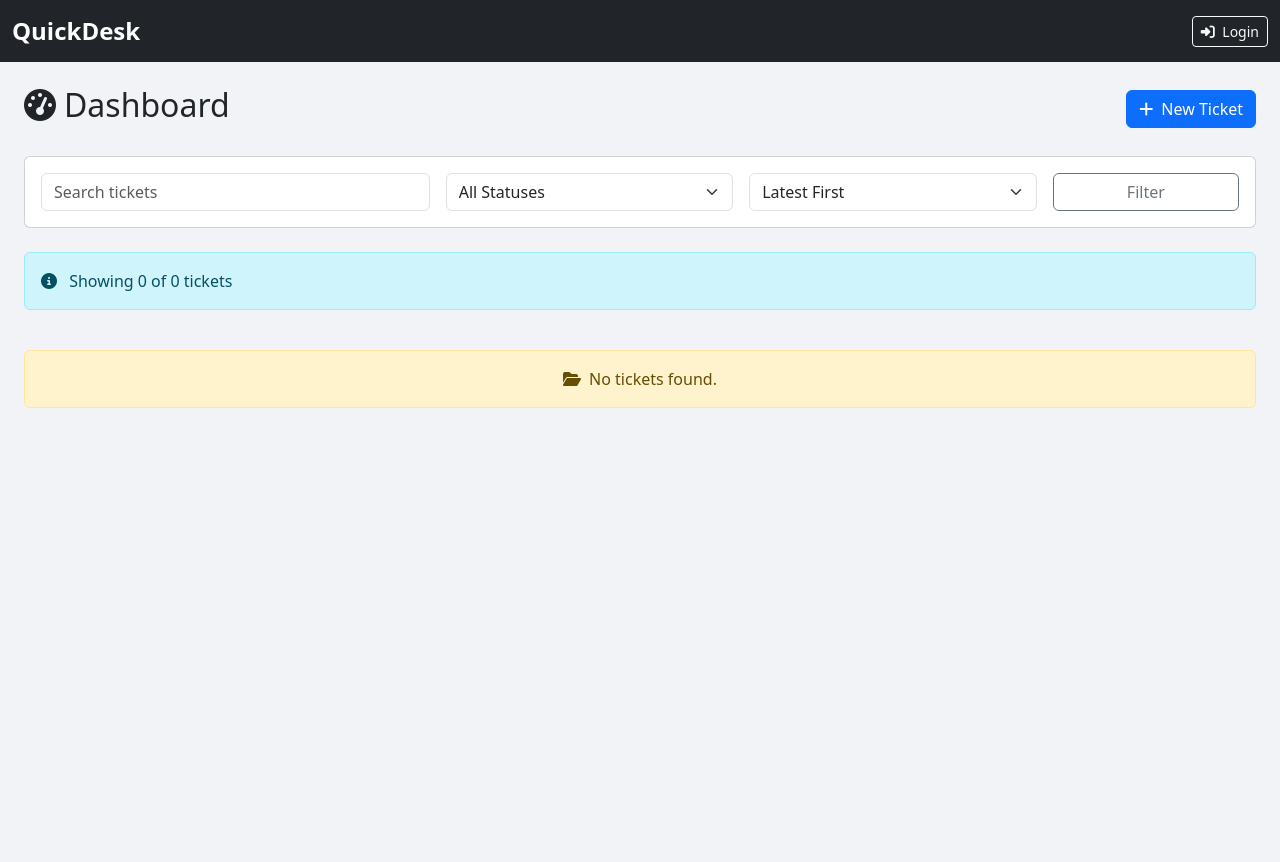
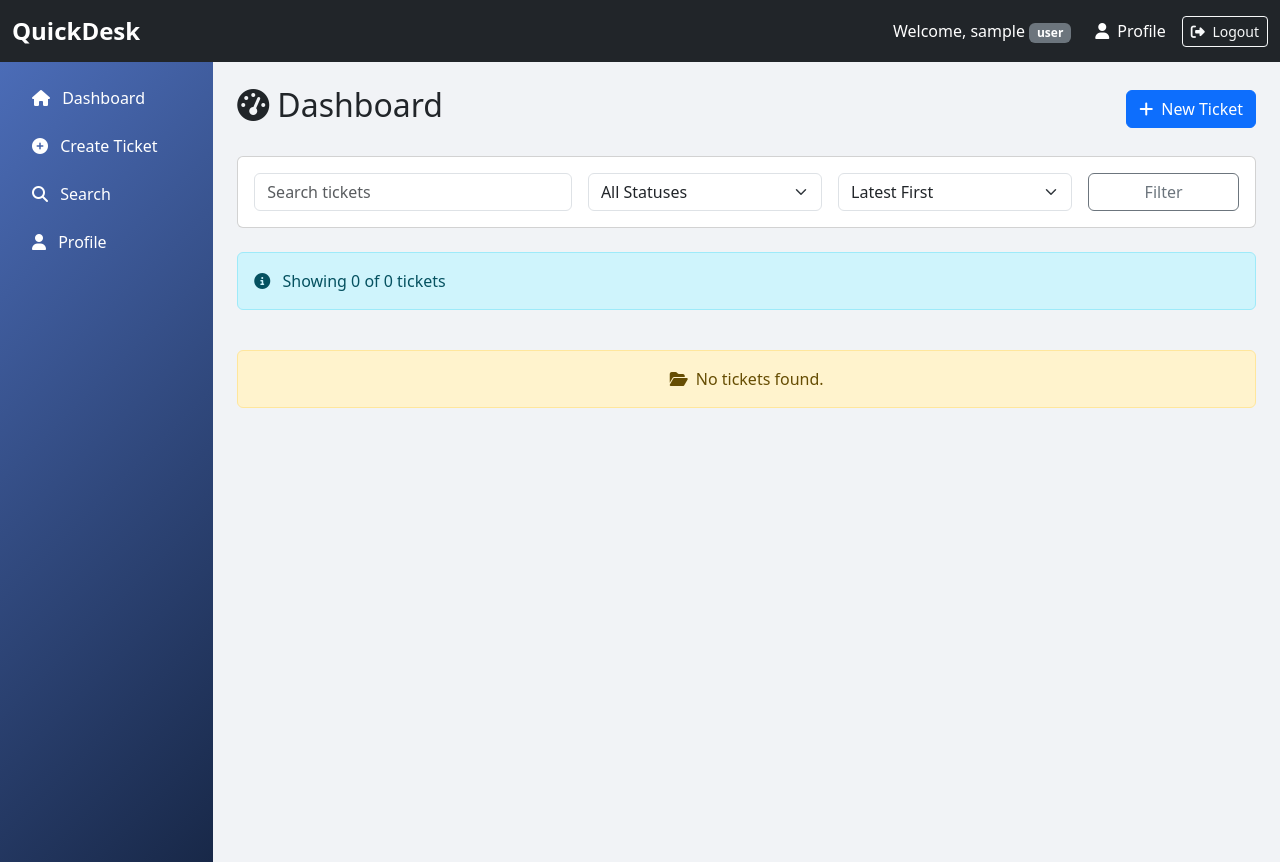
Before and after one commit to sujalpatel0510/QuickDesk, a Flask app: page /dashboard in a window 1280 px wide. Run offline with Flask 3, Linux system fonts and the light colour scheme; the visitor is signed in with stand-in values (Sample User, id 1); data that the repository does not hold is empty; some libraries are stand-ins or nearby versions.

Commit message:
profile page created.

```diff
--- a/app.py
+++ b/app.py
@@ -18,15 +18,19 @@
 login_manager.login_view = 'login'
 login_manager.init_app(app)
 
+
 # User Model
 class User(UserMixin, db.Model):
     id = db.Column(db.Integer, primary_key=True)
     username = db.Column(db.String(20), unique=True, nullable=False)
     email = db.Column(db.String(120), unique=True, nullable=False)
-    password = db.Column(db.String(60), nullable=False)
+    password = db.Column(db.String(255), nullable=False)
     role = db.Column(db.String(20), default='user')
+    created_at = db.Column(db.DateTime, default=datetime.utcnow)
 
-    tickets = db.relationship('Ticket', back_populates='user')
+    tickets = db.relationship('Ticket', back_populates='user', cascade='all, delete-orphan')
+    comments = db.relationship('Comment', back_populates='user', cascade='all, delete-orphan')
+
 
 # Ticket Model
 class Ticket(db.Model):
@@ -35,15 +39,91 @@
     description = db.Column(db.Text, nullable=False)
     status = db.Column(db.String(20), default='Open')
     created_at = db.Column(db.DateTime, default=datetime.utcnow)
+    updated_at = db.Column(db.DateTime, default=datetime.utcnow, onupdate=datetime.utcnow)
+
     user_id = db.Column(db.Integer, db.ForeignKey('user.id'), nullable=False)
 
+    upvotes = db.Column(db.Integer, default=0)
+    downvotes = db.Column(db.Integer, default=0)
+
     user = db.relationship('User', back_populates='tickets')
+    comments = db.relationship('Comment', back_populates='ticket', cascade='all, delete-orphan')
+
+
+# Comment Model
+class Comment(db.Model):
+    id = db.Column(db.Integer, primary_key=True)
+    content = db.Column(db.Text, nullable=False)
+    created_at = db.Column(db.DateTime, default=datetime.utcnow)
+
+    user_id = db.Column(db.Integer, db.ForeignKey('user.id'), nullable=False)
+    ticket_id = db.Column(db.Integer, db.ForeignKey('ticket.id'), nullable=False)
+
+    user = db.relationship('User', back_populates='comments')
+    ticket = db.relationship('Ticket', back_populates='comments')
+
 
 @login_manager.user_loader
 def load_user(user_id):
     return User.query.get(int(user_id))
 
-# Dashboard
+
+# Register route
+@app.route('/register', methods=['GET', 'POST'])
+def register():
+    if current_user.is_authenticated:
+        return redirect(url_for('dashboard'))
+
+    if request.method == 'POST':
+        username = request.form['username'].strip()
+        email = request.form['email'].strip()
+        password = request.form['password']
+
+        if User.query.filter((User.username == username) | (User.email == email)).first():
+            flash('Username or Email already exists!', 'danger')
+            return redirect(url_for('register'))
+
+        hashed_password = generate_password_hash(password)
+        new_user = User(username=username, email=email, password=hashed_password)
+        db.session.add(new_user)
+        db.session.commit()
+        flash('Registered successfully. Please log in.', 'success')
+        return redirect(url_for('login'))
+
+    return render_template('register.html')
+
+
+# Login route
+@app.route('/login', methods=['GET', 'POST'])
+def login():
+    if current_user.is_authenticated:
+        return redirect(url_for('dashboard'))
+
+    if request.method == 'POST':
+        username = request.form['username'].strip()
+        password = request.form['password']
+        user = User.query.filter_by(username=username).first()
+        if user and check_password_hash(user.password, password):
+            login_user(user)
+            flash('Logged in successfully.', 'success')
+            next_page = request.args.get('next')
+            return redirect(next_page or url_for('dashboard'))
+        flash('Invalid credentials', 'danger')
+        return redirect(url_for('login'))
+
+    return render_template('login.html')
+
+
+# Logout route
+@app.route('/logout')
+@login_required
+def logout():
+    logout_user()
+    flash('You have been logged out.', 'info')
+    return redirect(url_for('login'))
+
+
+# Dashboard route
 @app.route('/dashboard')
 @login_required
 def dashboard():
@@ -53,7 +133,11 @@
     status_filter = request.args.get('status', 'all')
     sort_by = request.args.get('sort', 'recent')
 
-    query = Ticket.query.filter_by(user_id=current_user.id)
+    query = Ticket.query
+
+    # Admins see all tickets, others only own tickets
+    if current_user.role != 'admin':
+        query = query.filter_by(user_id=current_user.id)
 
     if search_query:
         query = query.filter(
@@ -65,9 +149,9 @@
         query = query.filter_by(status=status_filter)
 
     if sort_by == 'recent':
-        query = query.order_by(Ticket.id.desc())
+        query = query.order_by(Ticket.created_at.desc())
     elif sort_by == 'oldest':
-        query = query.order_by(Ticket.id.asc())
+        query = query.order_by(Ticket.created_at.asc())
 
     pagination = query.paginate(page=page, per_page=per_page)
     tickets = pagination.items
@@ -85,102 +169,150 @@
         sort_by=sort_by
     )
 
-# Register
-@app.route('/register', methods=['GET', 'POST'])
-def register():
-    if request.method == 'POST':
-        username = request.form['username']
-        email = request.form['email']
-        password = generate_password_hash(request.form['password'])
 
-        if User.query.filter((User.username == username) | (User.email == email)).first():
-            flash('Username or Email already exists!')
-            return redirect(url_for('register'))
+# Search route
+@app.route('/search')
+@login_required
+def search():
+    query = request.args.get('q', '').strip()
+    if not query:
+        flash('Please enter a search term.', 'warning')
+        return redirect(url_for('dashboard'))
 
-        new_user = User(username=username, email=email, password=password)
-        db.session.add(new_user)
-        db.session.commit()
-        flash('Registered successfully. Please log in.')
-        return redirect(url_for('login'))
+    # For simplicity, search tickets (subject and description) accessible to the user
+    tickets_query = Ticket.query
 
-    return render_template('register.html')
+    if current_user.role != 'admin':
+        tickets_query = tickets_query.filter_by(user_id=current_user.id)
 
-# Login
-@app.route('/login', methods=['GET', 'POST'])
-def login():
-    if request.method == 'POST':
-        username = request.form['username']
-        password = request.form['password']
-        user = User.query.filter_by(username=username).first()
-        if user and check_password_hash(user.password, password):
-            login_user(user)
-            return redirect(url_for('dashboard'))
-        flash('Invalid credentials')
-        return redirect(url_for('login'))
+    tickets = tickets_query.filter(
+        Ticket.subject.ilike(f'%{query}%') | Ticket.description.ilike(f'%{query}%')
+    ).order_by(Ticket.created_at.desc()).all()
 
-    return render_template('login.html')
+    return render_template('search_results.html', tickets=tickets, query=query)
 
-# Logout
-@app.route('/logout')
-@login_required
-def logout():
-    logout_user()
-    flash('You have been logged out.')
-    return redirect(url_for('login'))
 
-# Create Ticket
+
+# Create ticket route
 @app.route('/create-ticket', methods=['GET', 'POST'])
 @login_required
 def create_ticket():
     if request.method == 'POST':
-        subject = request.form['subject']
-        description = request.form['description']
+        subject = request.form['subject'].strip()
+        description = request.form['description'].strip()
+        if not subject or not description:
+            flash('Subject and description cannot be empty.', 'warning')
+            return redirect(url_for('create_ticket'))
+
         ticket = Ticket(subject=subject, description=description, user_id=current_user.id)
         db.session.add(ticket)
         db.session.commit()
-        flash('Ticket created successfully.')
+        flash('Ticket created successfully.', 'success')
         return redirect(url_for('dashboard'))
 
     return render_template('create_ticket.html')
 
-# View Ticket Details
+
+# View ticket detail
 @app.route('/ticket/<int:ticket_id>')
 @login_required
 def view_ticket(ticket_id):
     ticket = Ticket.query.get_or_404(ticket_id)
     if ticket.user_id != current_user.id and current_user.role != 'admin':
         abort(403)
-    return render_template('ticket_detail.html', ticket=ticket)
 
-# Vote on Ticket
+    comments = Comment.query.filter_by(ticket_id=ticket_id).order_by(Comment.created_at.asc()).all()
+    user_vote = None  # Placeholder for vote tracking if implemented
+
+    return render_template('ticket_detail.html', ticket=ticket, comments=comments, user_vote=user_vote)
+
+
+# Add comment to ticket
+@app.route('/ticket/<int:ticket_id>/add_comment', methods=['POST'])
+@login_required
+def add_comment(ticket_id):
+    ticket = Ticket.query.get_or_404(ticket_id)
+    if ticket.user_id != current_user.id and current_user.role != 'admin':
+        abort(403)
+
+    content = request.form.get('comment', '').strip()
+    if not content:
+        flash('Comment cannot be empty.', 'warning')
+        return redirect(url_for('view_ticket', ticket_id=ticket_id))
+
+    comment = Comment(content=content, user_id=current_user.id, ticket_id=ticket_id)
+    db.session.add(comment)
+    db.session.commit()
+    flash('Comment added successfully.', 'success')
+    return redirect(url_for('view_ticket', ticket_id=ticket_id))
+
+
+# Vote on ticket
 @app.route('/ticket/<int:ticket_id>/vote', methods=['POST'])
 @login_required
 def vote_ticket(ticket_id):
-    # Example: print a message or update a vote count in DB
-    print(f"User {current_user.username} voted on ticket {ticket_id}")
+    ticket = Ticket.query.get_or_404(ticket_id)
 
-    # You can later implement logic here like updating vote count in DB
+    vote_type = request.form.get('vote_type') or request.form.get('vote')
+    if vote_type == 'upvote':
+        ticket.upvotes = (ticket.upvotes or 0) + 1
+    elif vote_type == 'downvote':
+        ticket.downvotes = (ticket.downvotes or 0) + 1
+    else:
+        flash('Invalid vote.', 'warning')
+        return redirect(url_for('view_ticket', ticket_id=ticket_id))
 
-    # Redirect back to the ticket detail page
+    db.session.commit()
+    flash('Your vote has been recorded.', 'success')
     return redirect(url_for('view_ticket', ticket_id=ticket_id))
 
 
-
-# Update Ticket Status
-@app.route('/ticket/<int:id>/update', methods=['POST'])
+# Update ticket status
+@app.route('/ticket/<int:ticket_id>/update', methods=['POST'])
 @login_required
-def update_ticket(id):
-    ticket = Ticket.query.get_or_404(id)
+def update_ticket(ticket_id):
+    ticket = Ticket.query.get_or_404(ticket_id)
     if current_user.role == 'admin' or ticket.user_id == current_user.id:
         new_status = request.form.get('status')
-        ticket.status = new_status
-        db.session.commit()
-        flash('Ticket status updated.')
+        if new_status in ['Open', 'In Progress', 'Resolved', 'Closed']:
+            ticket.status = new_status
+            db.session.commit()
+            flash('Ticket status updated.', 'success')
+        else:
+            flash('Invalid status value.', 'warning')
     else:
         abort(403)
-    return redirect(url_for('dashboard'))
+    return redirect(url_for('view_ticket', ticket_id=ticket_id))
 
-# Main
+
+# Profile route
+@app.route('/profile')
+@login_required
+def profile():
+    user = current_user
+
+    total_tickets = Ticket.query.filter_by(user_id=user.id).count()
+    open_tickets = Ticket.query.filter_by(user_id=user.id, status='Open').count()
+    closed_tickets = Ticket.query.filter_by(user_id=user.id, status='Closed').count()
+
+    user_data = (
+        user.id,
+        user.username,
+        user.email,
+        None,
+        user.role,
+        user.created_at.strftime('%Y-%m-%d %H:%M:%S') if user.created_at else 'N/A'
+    )
+
+    return render_template(
+        'profile.html',
+        user=user_data,
+        total_tickets=total_tickets,
+        open_tickets=open_tickets,
+        closed_tickets=closed_tickets
+    )
+
+
 if __name__ == '__main__':
     with app.app_context():
         db.create_all()
--- a/templates/base.html
+++ b/templates/base.html
@@ -1,11 +1,11 @@
 <!DOCTYPE html>
 <html lang="en">
 <head>
-    <meta charset="UTF-8">
-    <meta name="viewport" content="width=device-width, initial-scale=1.0">
+    <meta charset="UTF-8" />
+    <meta name="viewport" content="width=device-width, initial-scale=1" />
     <title>{% block title %}QuickDesk - Help Desk System{% endblock %}</title>
-    <link href="https://cdnjs.cloudflare.com/ajax/libs/bootstrap/5.3.0/css/bootstrap.min.css" rel="stylesheet">
-    <link href="https://cdnjs.cloudflare.com/ajax/libs/font-awesome/6.4.0/css/all.min.css" rel="stylesheet">
+    <link href="https://cdnjs.cloudflare.com/ajax/libs/bootstrap/5.3.0/css/bootstrap.min.css" rel="stylesheet" />
+    <link href="https://cdnjs.cloudflare.com/ajax/libs/font-awesome/6.4.0/css/all.min.css" rel="stylesheet" />
     <style>
         body, html { margin: 0; padding: 0; }
         .sidebar {
@@ -43,13 +43,18 @@
     <div class="container-fluid">
         <a class="navbar-brand" href="{{ url_for('dashboard') }}">QuickDesk</a>
         <div class="collapse navbar-collapse justify-content-end">
-            <ul class="navbar-nav">
-                {% if session.get('user_id') %}
+            <ul class="navbar-nav align-items-center">
+                {% if current_user.is_authenticated %}
+                <li class="nav-item me-3">
+                    <span class="navbar-text text-white">
+                        Welcome, {{ current_user.username }}
+                        <span class="badge bg-secondary">{{ current_user.role }}</span>
+                    </span>
+                </li>
                 <li class="nav-item me-2">
-                    <span class="navbar-text text-white">
-                        Welcome, {{ session.get('username') }}
-                        <span class="badge bg-secondary">{{ session.get('user_role') }}</span>
-                    </span>
+                    <a class="nav-link text-white" href="{{ url_for('profile') }}">
+                        <i class="fas fa-user me-1"></i> Profile
+                    </a>
                 </li>
                 <li class="nav-item">
                     <a class="btn btn-outline-light btn-sm" href="{{ url_for('logout') }}">
@@ -71,7 +76,7 @@
 <!-- Main Layout -->
 <div class="container-fluid">
     <div class="row">
-        {% if session.get('user_id') %}
+        {% if current_user.is_authenticated %}
         <!-- Sidebar -->
         <div class="col-md-2 sidebar p-3 text-white d-none d-md-block">
             <nav class="nav flex-column">
@@ -88,7 +93,7 @@
                     <i class="fas fa-user me-2"></i> Profile
                 </a>
 
-                {% if session.get('user_role') == 'admin' %}
+                {% if current_user.role == 'admin' %}
                 <hr class="text-white">
                 <h6 class="text-white-50 text-uppercase">Admin</h6>
                 <a class="nav-link text-white mb-2" href="{{ url_for('admin_users') }}">
@@ -103,7 +108,7 @@
         {% endif %}
 
         <!-- Main Content -->
-        <div class="{% if session.get('user_id') %}col-md-10{% else %}col-12{% endif %} main-content p-4">
+        <div class="{% if current_user.is_authenticated %}col-md-10{% else %}col-12{% endif %} main-content p-4">
             {% with messages = get_flashed_messages(with_categories=true) %}
                 {% if messages %}
                     {% for category, message in messages %}
```
Also changed, not shown: templates/profile.html (+290 -0 lines), templates/search_results.html (+19 -0 lines).
